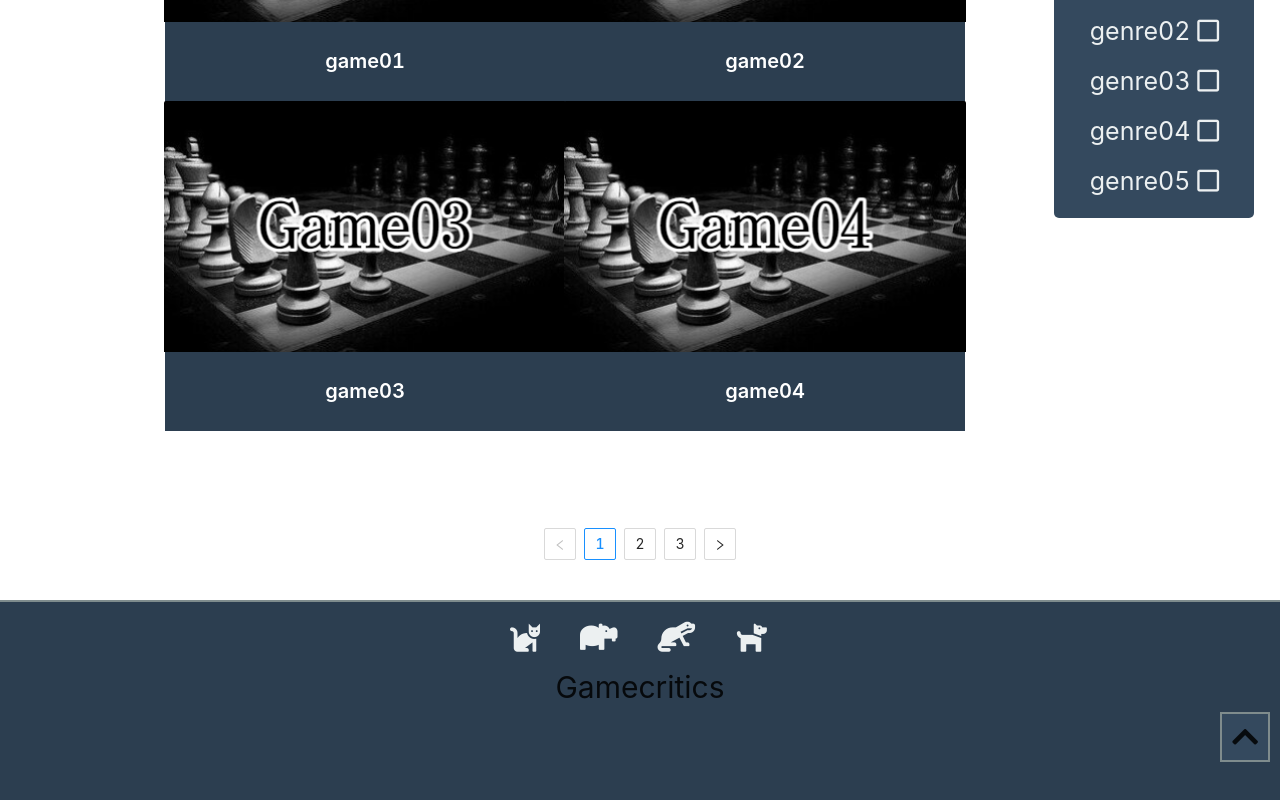
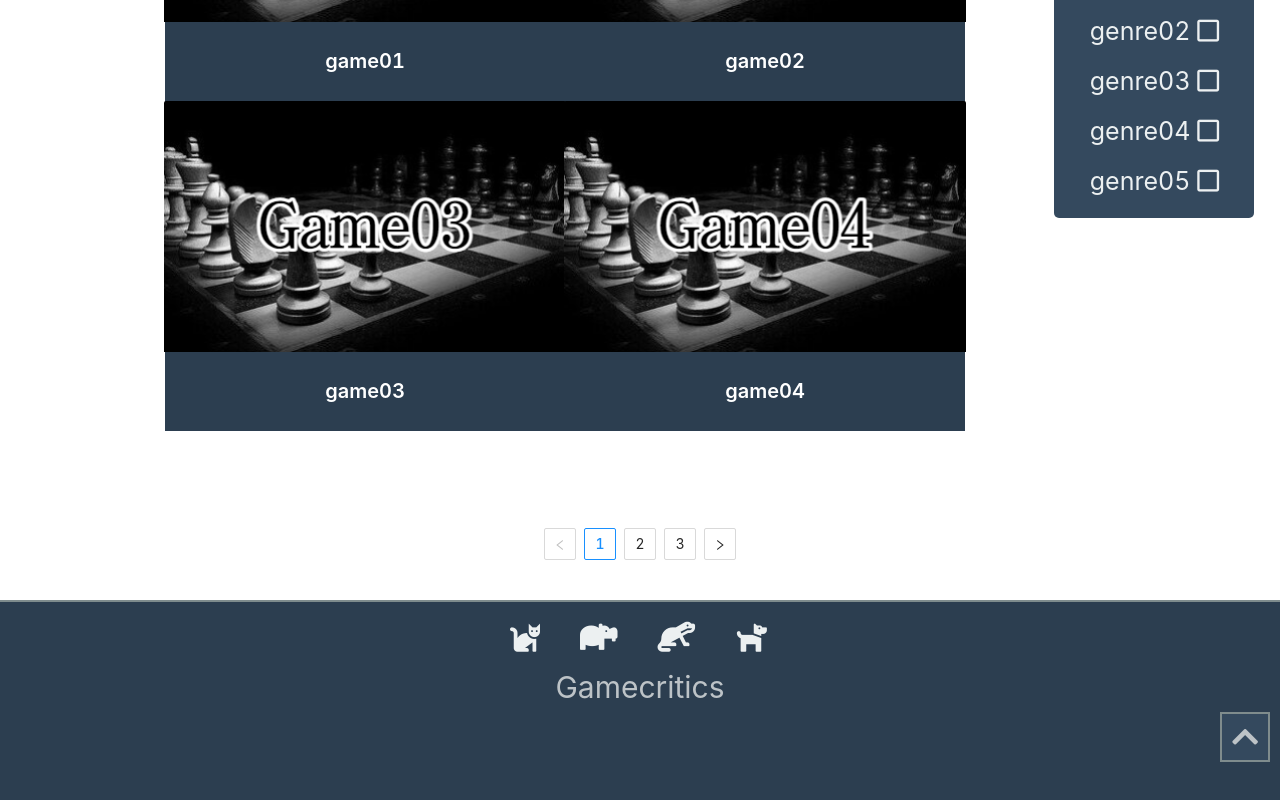
Before and after one commit to idiot2222/gamecritics, a React (Create React App) app in the folder client/: page /category in a window 1280 px wide. Shown: the part 342-1142 px from the top of the page. Built offline with nearby package versions, Linux system fonts and the light colour scheme.

Commit message:
footer 글자색 변경

```diff
--- a/client/src/Footer.scss
+++ b/client/src/Footer.scss
@@ -7,6 +7,7 @@
 
   font-size: 30px;
   line-height: 50px;
+  color: #bdc3c7;
 }
 
 .icons {
```
